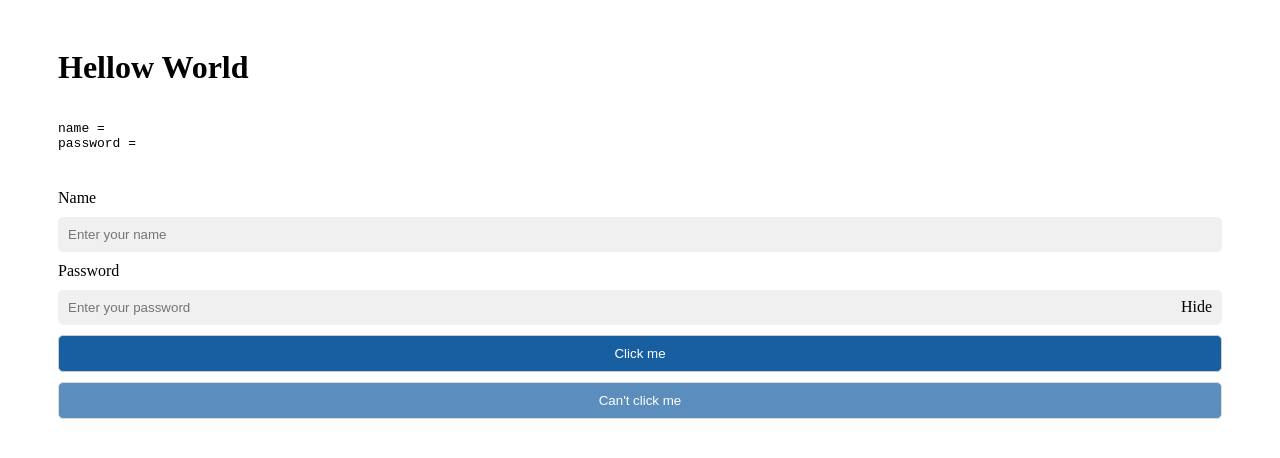
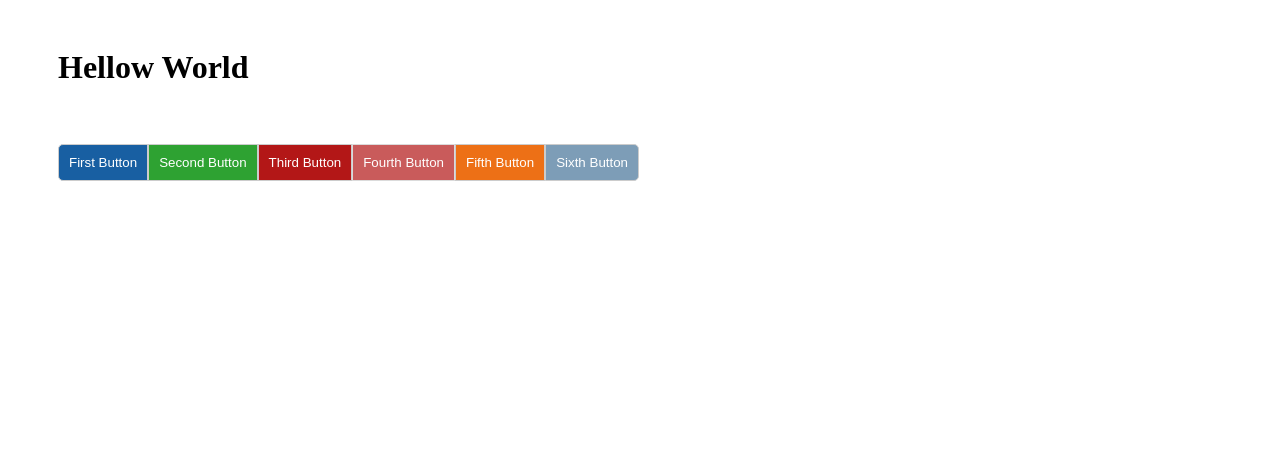
Before and after one commit to RDayalMunda/vue3-ui-library, a Vue app: page / in a window 1280 px wide. Shown: the top 458 px of the page. Built offline with nearby package versions, Linux system fonts and the light colour scheme.

Commit message:
button group

```diff
--- a/src/App.vue
+++ b/src/App.vue
@@ -2,28 +2,27 @@
   <div class="main-container">
     <h1>Hellow World</h1>
     <div class="container">
-      <pre class="models">
-name = {{ name }}
-password = {{ password }}
-    </pre
-      >
-      <RdmInput v-model="name" label="Name" placeholder="Enter your name" />
-      <RdmInput
-        v-model="password"
-        label="Password"
-        placeholder="Enter your password"
-        type="password"
-      />
-
-      <RdmButton text="Click me" :clickHandler="handleClick" />
-      <RdmButton text="Can't click me" :disabled="true" />
+      <pre class="models"></pre>
+      <RdmButtonGroup :isDisabledAll="false">
+        <RdmButton text="First Button" :clickHandler="handleClick" />
+        <RdmButton text="Second Button" :clickHandler="handleClick" variant="success" />
+        <RdmButton text="Third Button" :clickHandler="handleClick" variant="danger" />
+        <RdmButton
+          text="Fourth Button"
+          :clickHandler="handleClick"
+          variant="danger"
+          :disabled="true"
+        />
+        <RdmButton text="Fifth Button" :clickHandler="handleClick" variant="warning" />
+        <RdmButton text="Sixth Button" :clickHandler="handleClick" variant="info" />
+      </RdmButtonGroup>
     </div>
   </div>
 </template>
 
 <script setup>
-import RdmInput from './stories/RdmInput/RdmInput.vue'
 import RdmButton from './stories/RdmButton/RdmButton.vue'
+import RdmButtonGroup from './stories/RdmButtonGroup/RdmButtonGroup.vue'
 import { ref } from 'vue'
 
 const name = ref('')
--- /dev/null
+++ b/src/stories/RdmButtonGroup/RdmButtonGroup.css
@@ -0,0 +1,26 @@
+.rdm-button-group {
+  display: flex;
+  flex-direction: column;
+}
+.rdm-button-group-fieldset {
+  display: flex;
+  flex-direction: row;
+  width: fit-content;
+  padding: 0;
+  margin: 0;
+  border-radius: var(--rdm-border-radius);
+  border: none;
+  outline: none;
+}
+
+.rdm-button-group-fieldset .rdm-button {
+  border-radius: 0;
+}
+.rdm-button-group-fieldset .rdm-button:first-child:not(:last-child) {
+  border-top-left-radius: var(--rdm-border-radius);
+  border-bottom-left-radius: var(--rdm-border-radius);
+}
+.rdm-button-group-fieldset .rdm-button:last-child:not(:first-child) {
+  border-top-right-radius: var(--rdm-border-radius);
+  border-bottom-right-radius: var(--rdm-border-radius);
+}
--- /dev/null
+++ b/src/stories/RdmButtonGroup/RdmButtonGroup.vue
@@ -0,0 +1,30 @@
+<template>
+  <div class="rdm-button-group">
+    <fieldset :disabled="isDisabledAll" class="rdm-button-group-fieldset">
+      <template v-for="btn in buttonList" :key="btn.text">
+        <RdmButton
+          :text="btn.text"
+          :clickHandler="btn.clickHandler"
+          :variant="btn.variant"
+          :disabled="btn.disabled"
+        />
+      </template>
+      <slot v-if="!buttonList.length" />
+    </fieldset>
+  </div>
+</template>
+<script setup>
+const props = defineProps({
+  isDisabledAll: {
+    type: Boolean,
+    default: false, // to disable all the buttons inside this group
+  },
+  buttonList: {
+    type: Array,
+    default: () => [],
+  },
+})
+</script>
+<style>
+@import './RdmButtonGroup.css';
+</style>
```
